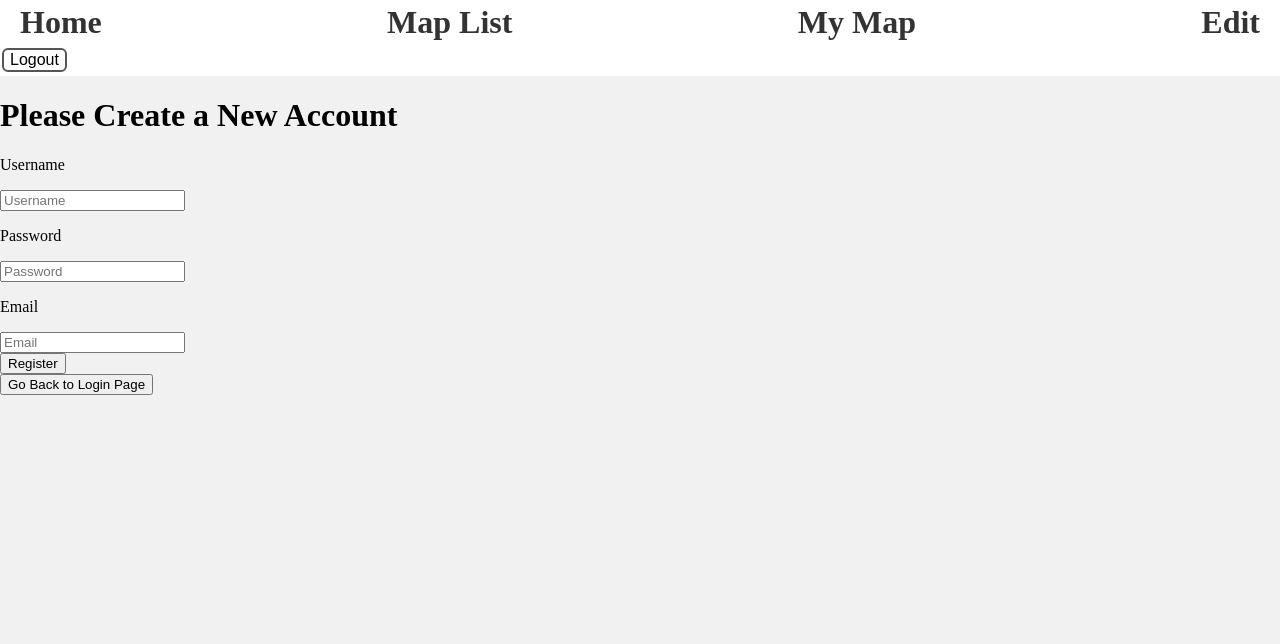
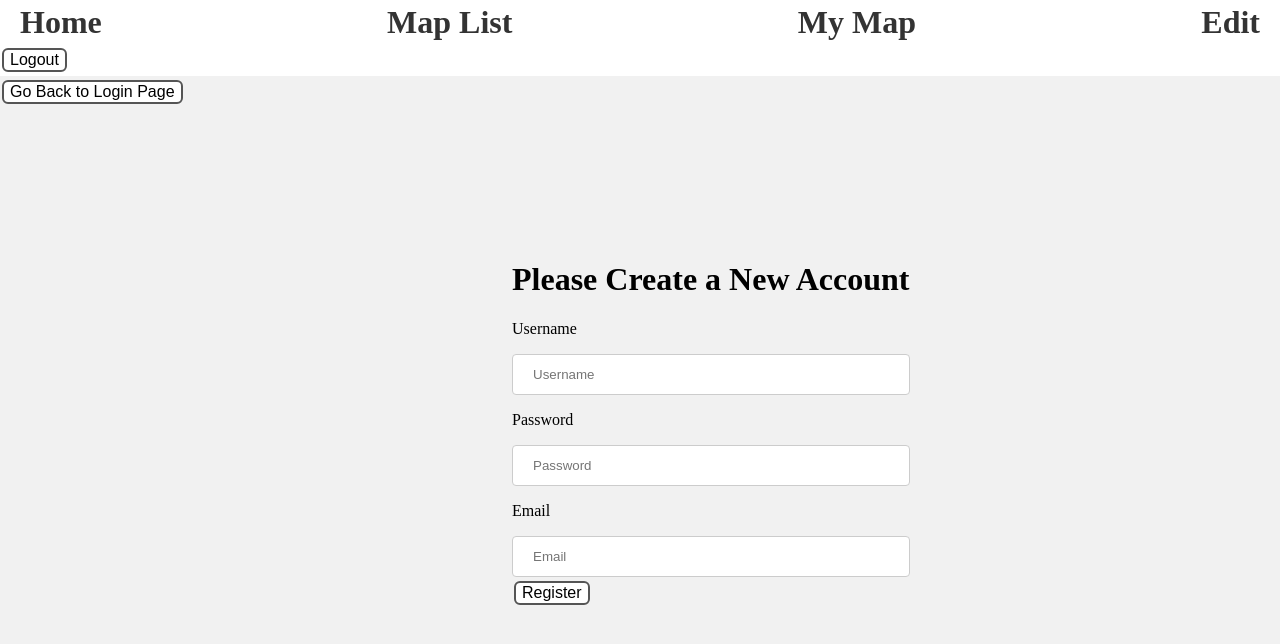
Before and after one commit to maxjoyce99/mapping_project, a React (Create React App) app in the folder client/: page / in a window 1280 px wide. Both pictures are taken after a click on the button "Make a New Account". Shown: the top 644 px of the page. Built offline with nearby package versions, Linux system fonts and the light colour scheme.

Commit message:
Centered New User Form and applied button styling to all buttons.

```diff
--- a/client/src/components/NewUserForm.js
+++ b/client/src/components/NewUserForm.js
@@ -98,10 +98,10 @@ const NewUser = ({ setToken }) => {
           </label>
 
           {error && <span className="submitError">{error}</span>}
-          {userCreated && <span className='userCreated'>User created successfully!</span>}
+          {userCreated && <span className='userCreated'>User created successfully! Go back to the login page and login!</span>}
 
           <div>
-            <button type="submit"> Register </button>
+            <button className='formButtons' type="submit"> Register </button>
           </div>
         </form>
       </div>
--- a/client/src/index.css
+++ b/client/src/index.css
@@ -169,6 +169,21 @@ header a {
   left: 40%;
 }
 
+.registerForm {
+  position: absolute;
+  top: 30%;
+  left: 40%;
+}
+
+.registerForm input{
+  width: 100%;
+  padding: 12px 20px;
+  margin: auto;
+  border: 1px solid #ccc;
+  border-radius: 4px;
+  box-sizing: border-box;
+}
+
 .formButtons{
   cursor: pointer;
   background-color: white;
--- a/client/src/pages/Home.js
+++ b/client/src/pages/Home.js
@@ -17,7 +17,7 @@ const Home = () => {
             return (
                 <>
             <NewUser></NewUser>
-            <button onClick={handleNewUser}> Go Back to Login Page</button>
+            <button className="formButtons" onClick={handleNewUser}> Go Back to Login Page</button>
             </>
             )
         }
```
